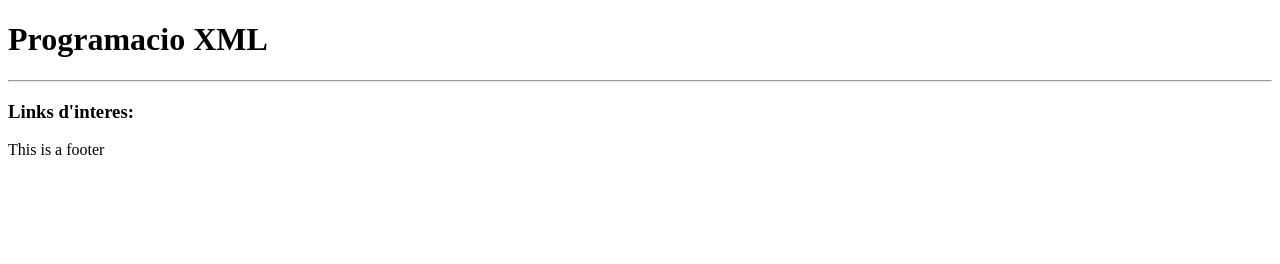
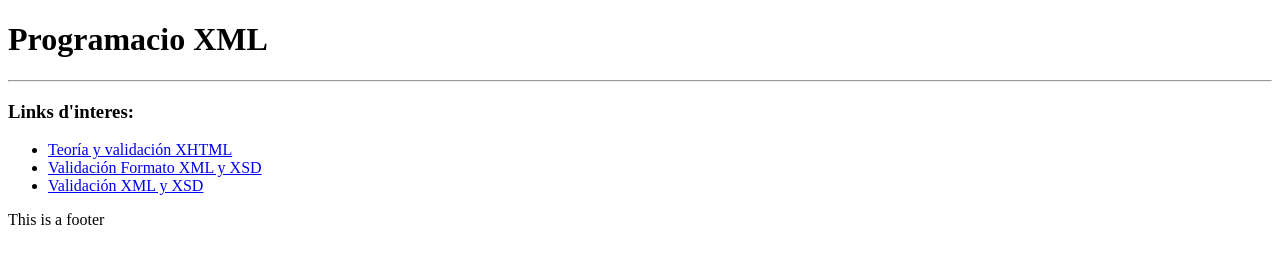
Before and after one commit to Losami/losami.github.io, a plain HTML site: page html/A1M4.html in a window 1280 px wide. Drawn offline with Linux system fonts and the light colour scheme.

Commit message:
algun que otro link y el xml

```diff
--- a/html/A1M4.html
+++ b/html/A1M4.html
@@ -8,6 +8,19 @@
         <h1>Programacio XML</h1>
         <hr/>
         <h3>Links d'interes:</h3>
+
+        <ul>
+            <li>
+                <a href="https://www.w3schools.com/html/html_xhtml.asp">Teoría y validación XHTML</a>
+            </li>
+            <li>
+                <a href="https://xml-copy-editor.sourceforge.io/">Validación Formato XML y XSD</a>
+            </li>
+            <li>
+                <a href="https://www.freeformatter.com/xml-validator-xsd.html">Validación XML y XSD</a>
+            </li>
+        </ul>
+
         <footer>
             This is a footer
         </footer>
```
Also changed, not shown: xml/menuTest.xml (added, +7 -0 lines), 1 other file.
